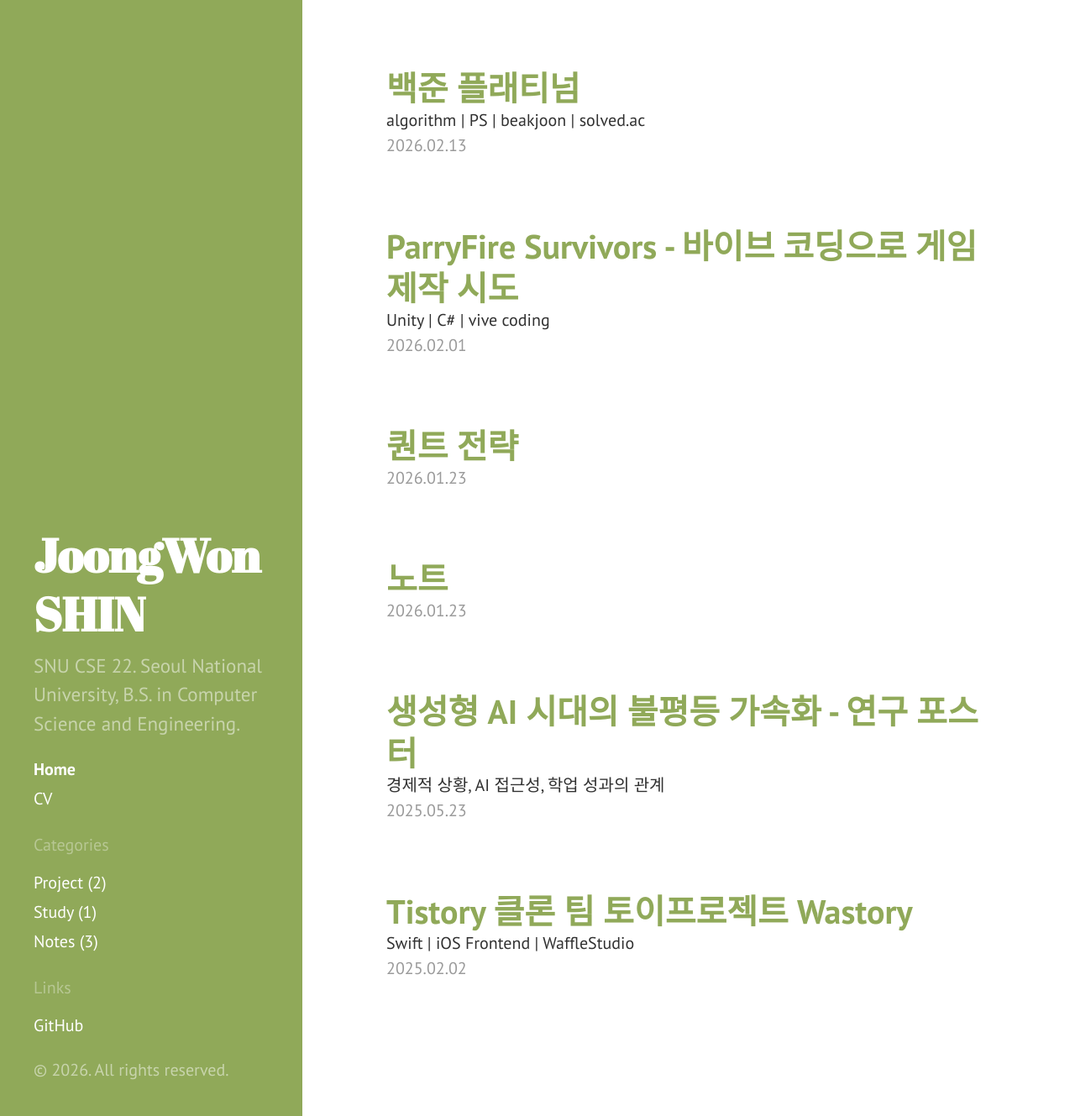
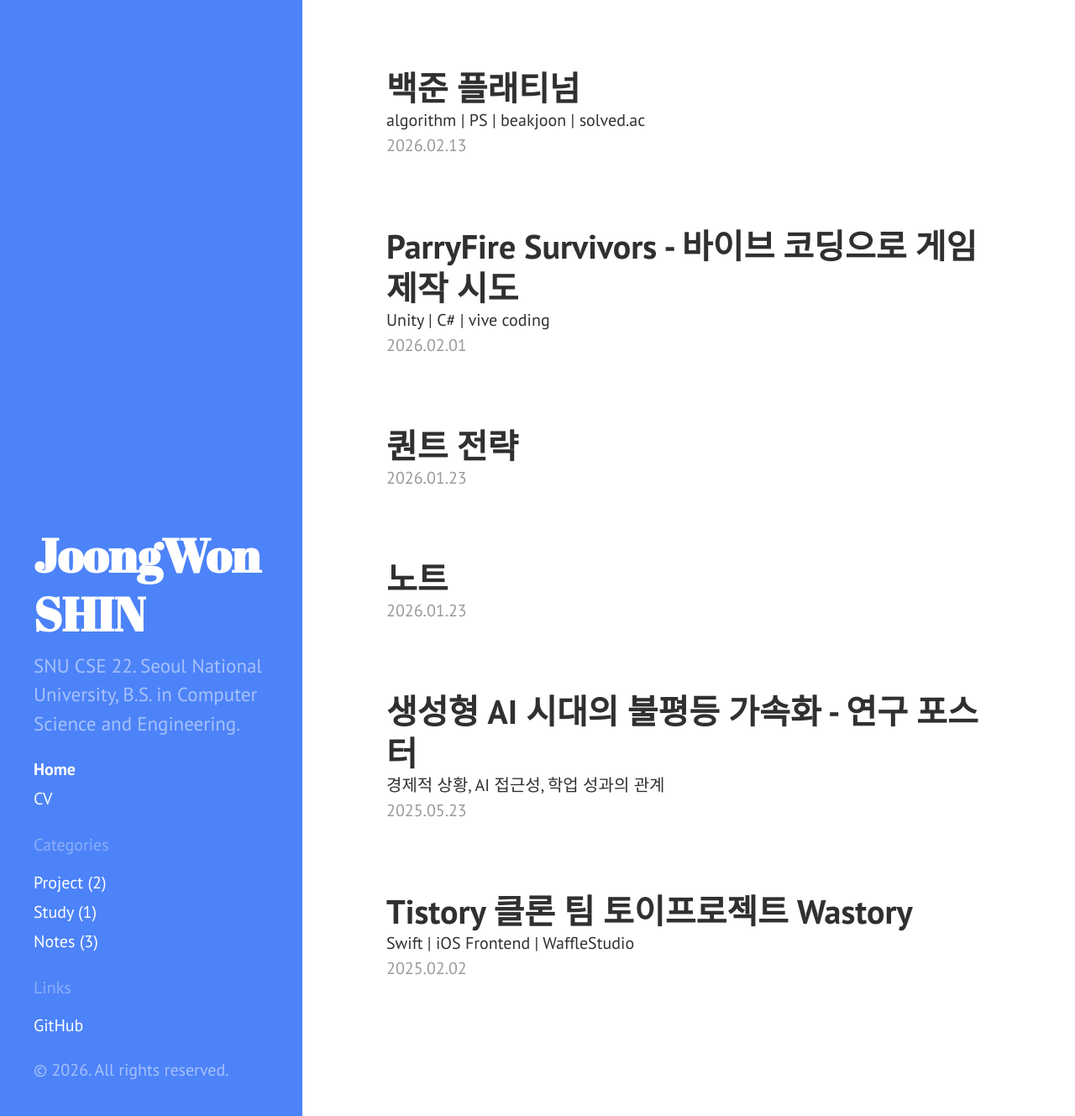
Before and after one commit to joongwon0204/joongwon0204.github.io, a Jekyll site: the page built from index.html, in a window 1280 px wide and 1329 px high. Shown: the whole window at 84% size. Built offline with Jekyll 4.4.1, drawn with Linux system fonts in a browser that asks for light colours; the list of posts is cut into pages by our own code.

Commit message:
custom theme test

```diff
--- a/_layouts/default.html
+++ b/_layouts/default.html
@@ -3,7 +3,7 @@
 
   {% include head.html %}
 
-  <body class = "theme-base-0b">
+  <body class = "theme-base-10">
 
     {% include sidebar.html %}
 
--- a/public/css/hyde.css
+++ b/public/css/hyde.css
@@ -250,7 +250,13 @@
 }
 
 
-
+.theme-base-10 .sidebar {
+  background-color: #4d83f8;
+}
+.theme-base-0f .content a,
+.theme-base-0f .related-posts li a:hover {
+  color: #4d83f8;
+}
 
 
 .cv-posts {
```
